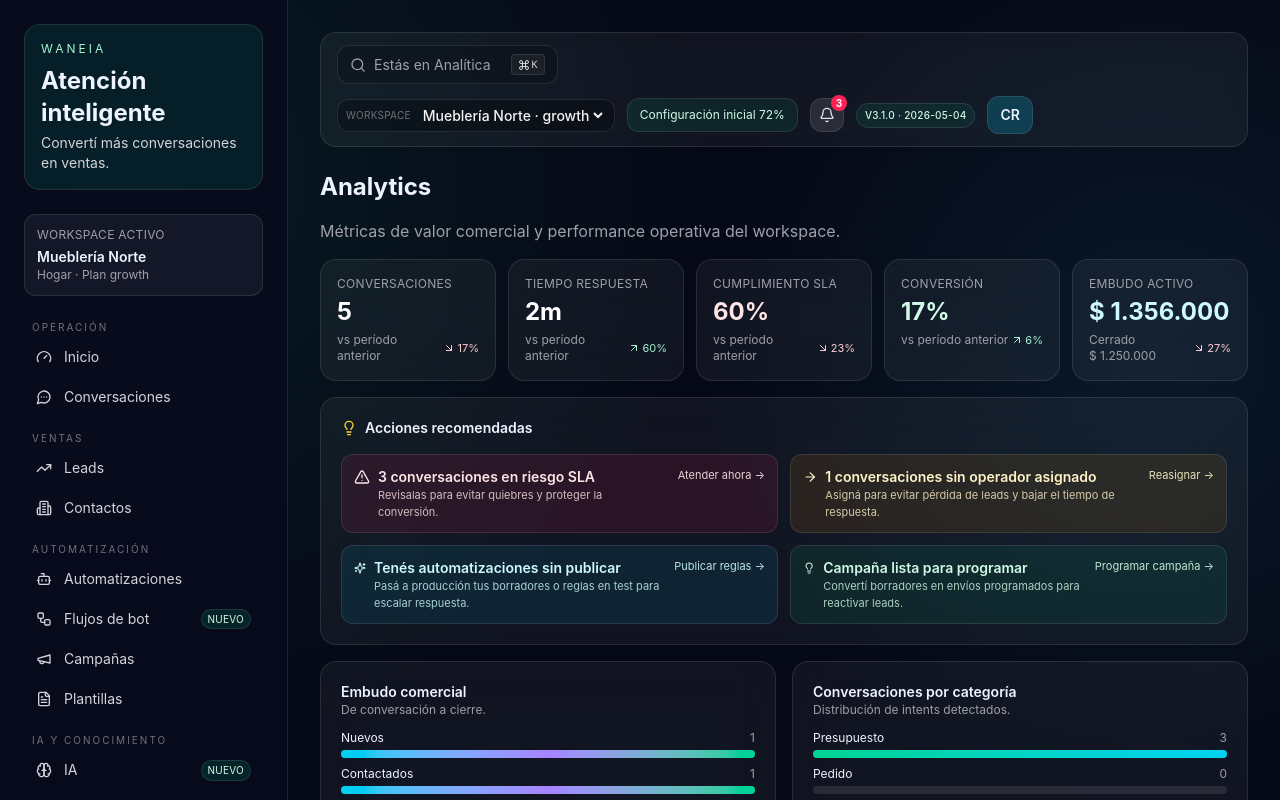
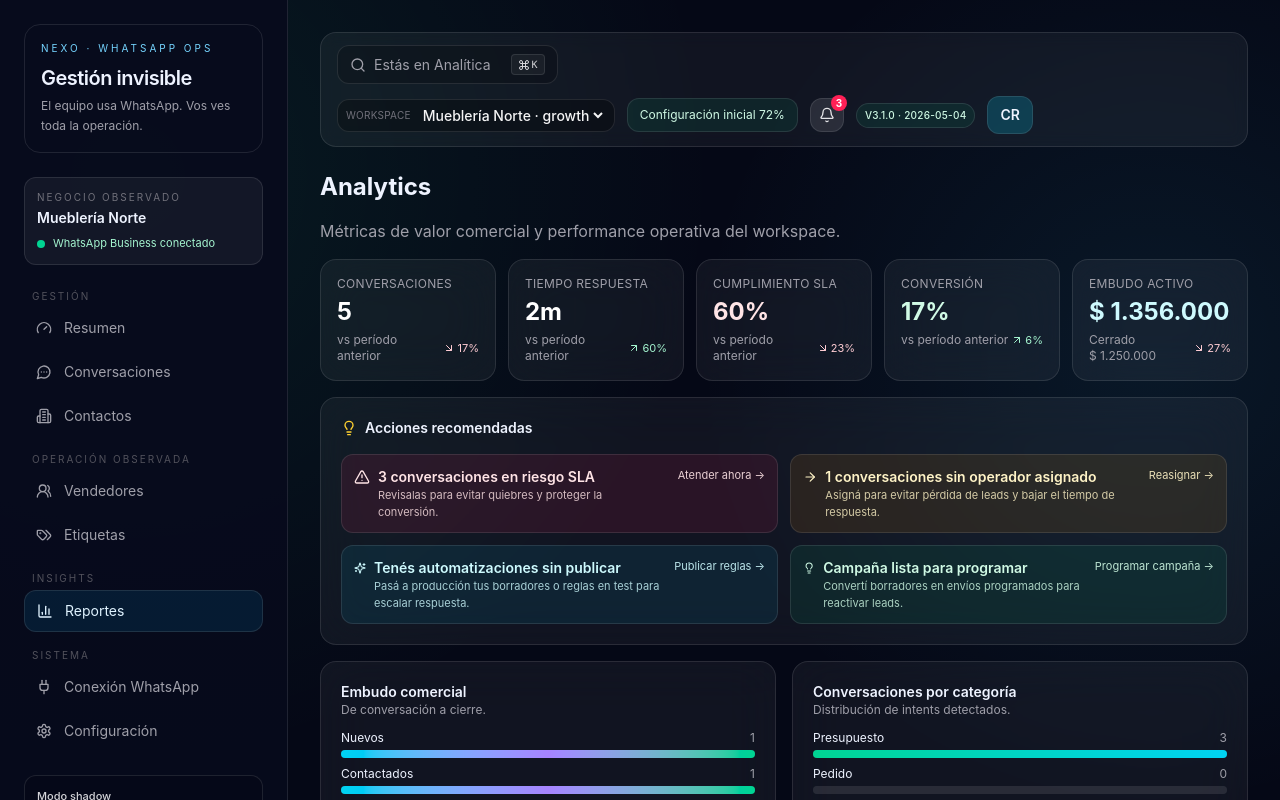
Before and after one commit to devdamig-dev/waneia, a Next.js app: page /dashboard/analytics in a window 1280 px wide. Shown: the top 800 px of the page. Built offline with nearby package versions, Linux system fonts and the light colour scheme.

Commit message:
feat: align navigation with manager-only whatsapp model

```diff
--- a/components/dashboard/sidebar.tsx
+++ b/components/dashboard/sidebar.tsx
@@ -2,21 +2,13 @@
 
 import {
   BarChart3,
-  BookOpen,
-  Bot,
-  Brain,
   Building2,
-  CreditCard,
-  FileText,
   Gauge,
-  HelpCircle,
-  MegaphoneIcon,
   MessageCircleMore,
   Plug,
   Settings,
-  TrendingUp,
+  Tags,
   UsersRound,
-  Workflow,
 } from "lucide-react";
 import Link from "next/link";
 import { usePathname } from "next/navigation";
@@ -33,32 +25,22 @@ type NavItem = {
 };
 
 const items: NavItem[] = [
-  { href: "/dashboard", label: "Inicio", icon: Gauge, group: "operación" },
-  { href: "/dashboard/conversaciones", label: "Conversaciones", icon: MessageCircleMore, group: "operación" },
-  { href: "/dashboard/leads", label: "Leads", icon: TrendingUp, group: "ventas" },
-  { href: "/dashboard/contactos", label: "Contactos", icon: Building2, group: "ventas" },
-  { href: "/dashboard/automatizaciones", label: "Automatizaciones", icon: Bot, group: "automatización" },
-  { href: "/dashboard/bots", label: "Flujos de bot", icon: Workflow, group: "automatización", badge: "Nuevo" },
-  { href: "/dashboard/campanias", label: "Campañas", icon: MegaphoneIcon, group: "automatización" },
-  { href: "/dashboard/plantillas", label: "Plantillas", icon: FileText, group: "automatización" },
-  { href: "/dashboard/ia", label: "IA", icon: Brain, group: "ia", badge: "Nuevo" },
-  { href: "/dashboard/base-conocimiento", label: "Base de conocimiento", icon: BookOpen, group: "ia", badge: "Nuevo" },
-  { href: "/dashboard/analytics", label: "Analítica", icon: BarChart3, group: "insights" },
-  { href: "/dashboard/integracion-whatsapp", label: "WhatsApp API", icon: Plug, group: "cuenta" },
-  { href: "/dashboard/equipo", label: "Equipo", icon: UsersRound, group: "cuenta" },
-  { href: "/dashboard/facturacion", label: "Facturación", icon: CreditCard, group: "cuenta" },
-  { href: "/dashboard/configuracion", label: "Configuración", icon: Settings, group: "cuenta" },
-  { href: "/dashboard/ayuda", label: "Ayuda", icon: HelpCircle, group: "cuenta", badge: "Nuevo" },
+  { href: "/dashboard", label: "Resumen", icon: Gauge, group: "gestión" },
+  { href: "/dashboard/conversaciones", label: "Conversaciones", icon: MessageCircleMore, group: "gestión" },
+  { href: "/dashboard/contactos", label: "Contactos", icon: Building2, group: "gestión" },
+  { href: "/dashboard/equipo", label: "Vendedores", icon: UsersRound, group: "operación" },
+  { href: "/dashboard/configuracion/etiquetas", label: "Etiquetas", icon: Tags, group: "operación" },
+  { href: "/dashboard/analytics", label: "Reportes", icon: BarChart3, group: "insights" },
+  { href: "/dashboard/integracion-whatsapp", label: "Conexión WhatsApp", icon: Plug, group: "sistema" },
+  { href: "/dashboard/configuracion", label: "Configuración", icon: Settings, group: "sistema" },
 ];
 
-const groupOrder = ["operación", "ventas", "automatización", "ia", "insights", "cuenta"];
+const groupOrder = ["gestión", "operación", "insights", "sistema"];
 const groupLabels: Record<string, string> = {
-  operación: "Operación",
-  ventas: "Ventas",
-  automatización: "Automatización",
-  ia: "IA y conocimiento",
+  gestión: "Gestión",
+  operación: "Operación observada",
   insights: "Insights",
-  cuenta: "Cuenta",
+  sistema: "Sistema",
 };
 
 export function Sidebar() {
@@ -67,20 +49,23 @@ export function Sidebar() {
 
   return (
     <aside className="hidden w-72 shrink-0 border-r border-white/10 bg-[#070b1c]/90 p-6 lg:block">
-      <div className="mb-6 rounded-2xl border border-emerald-400/30 bg-emerald-400/10 p-4">
-        <p className="text-xs uppercase tracking-[0.25em] text-emerald-200">WANEIA</p>
-        <h1 className="mt-2 text-2xl font-bold">Atención inteligente</h1>
-        <p className="mt-1 text-sm text-zinc-300">Convertí más conversaciones en ventas.</p>
+      <div className="mb-6 overflow-hidden rounded-2xl border border-sky-400/25 bg-[radial-gradient(circle_at_top_left,rgba(56,189,248,.18),transparent_50%),rgba(14,22,42,.8)] p-4">
+        <p className="text-[10px] uppercase tracking-[0.3em] text-sky-300">NEXO · WHATSAPP OPS</p>
+        <h1 className="mt-2 text-xl font-semibold tracking-tight">Gestión invisible</h1>
+        <p className="mt-1 text-xs leading-5 text-zinc-400">El equipo usa WhatsApp. Vos ves toda la operación.</p>
       </div>
       <div className="mb-6 rounded-xl border border-white/10 bg-white/5 p-3 text-sm">
-        <p className="text-xs uppercase tracking-wide text-zinc-400">Workspace activo</p>
+        <p className="text-[10px] uppercase tracking-[0.2em] text-zinc-500">Negocio observado</p>
         <p className="mt-1 font-semibold">{activeWorkspace.name}</p>
-        <p className="text-xs text-zinc-400">{activeWorkspace.industry} · Plan {activeWorkspace.plan}</p>
+        <div className="mt-2 flex items-center gap-2 text-[11px] text-emerald-200">
+          <span className="h-2 w-2 rounded-full bg-emerald-400" />
+          WhatsApp Business conectado
+        </div>
       </div>
       <nav className="space-y-4">
         {groupOrder.map((g) => (
           <div key={g}>
-            <p className="mb-1 px-2 text-[10px] uppercase tracking-[0.2em] text-zinc-500">{groupLabels[g]}</p>
+            <p className="mb-1 px-2 text-[10px] uppercase tracking-[0.2em] text-zinc-600">{groupLabels[g]}</p>
             <div className="space-y-1">
               {items.filter((i) => i.group === g).map((item) => {
                 const active = pathname === item.href;
@@ -89,13 +74,13 @@ export function Sidebar() {
                     key={item.href}
                     href={item.href}
                     className={cn(
-                      "flex items-center gap-3 rounded-xl px-3 py-2 text-sm text-zinc-300 transition hover:bg-white/10 hover:text-white",
-                      active && "bg-white/15 text-white",
+                      "flex items-center gap-3 rounded-xl px-3 py-2.5 text-sm text-zinc-400 transition hover:bg-white/10 hover:text-white",
+                      active && "border border-sky-300/15 bg-sky-400/10 text-sky-100",
                     )}
                   >
                     <item.icon className="h-4 w-4" />
                     <span className="flex-1">{item.label}</span>
-                    {item.badge ? <span className="rounded-full border border-emerald-300/40 bg-emerald-500/15 px-1.5 py-0.5 text-[10px] uppercase tracking-wide text-emerald-100">{item.badge}</span> : null}
+                    {item.badge ? <span className="rounded-full border border-sky-300/30 bg-sky-500/10 px-1.5 py-0.5 text-[10px] text-sky-100">{item.badge}</span> : null}
                   </Link>
                 );
               })}
@@ -103,7 +88,11 @@ export function Sidebar() {
           </div>
         ))}
       </nav>
-      <p className="mt-6 border-t border-white/5 pt-3 text-[10px] uppercase tracking-wide text-zinc-500" title="Versión del build">
+      <div className="mt-6 rounded-xl border border-white/8 bg-black/10 p-3 text-[11px] text-zinc-500">
+        <p className="font-medium text-zinc-300">Modo shadow</p>
+        <p className="mt-1">Sin distribución de leads. La operación real ocurre en WhatsApp Web.</p>
+      </div>
+      <p className="mt-4 border-t border-white/5 pt-3 text-[10px] uppercase tracking-wide text-zinc-600" title="Versión del build">
         Build · {BUILD_TAG}
       </p>
     </aside>
```
